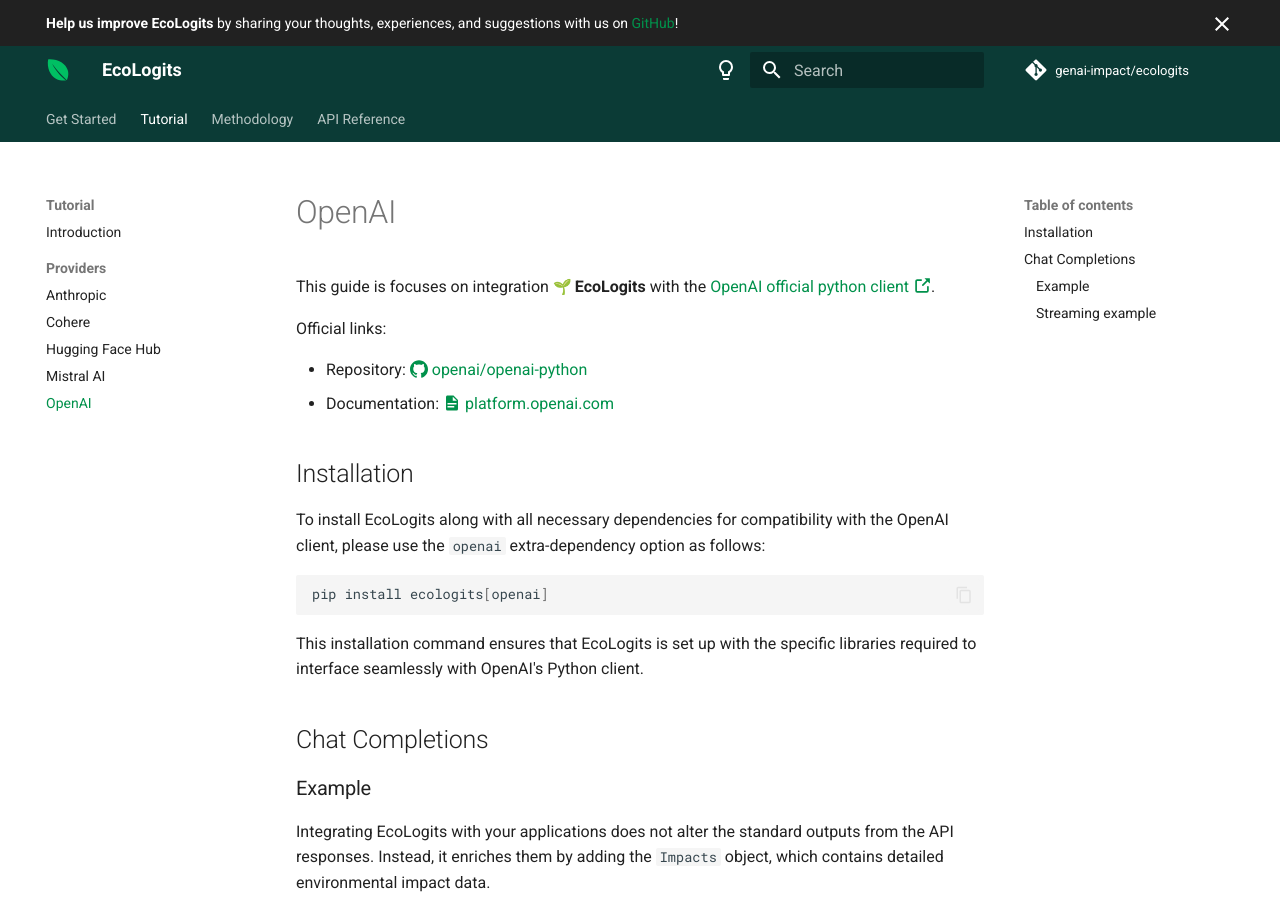
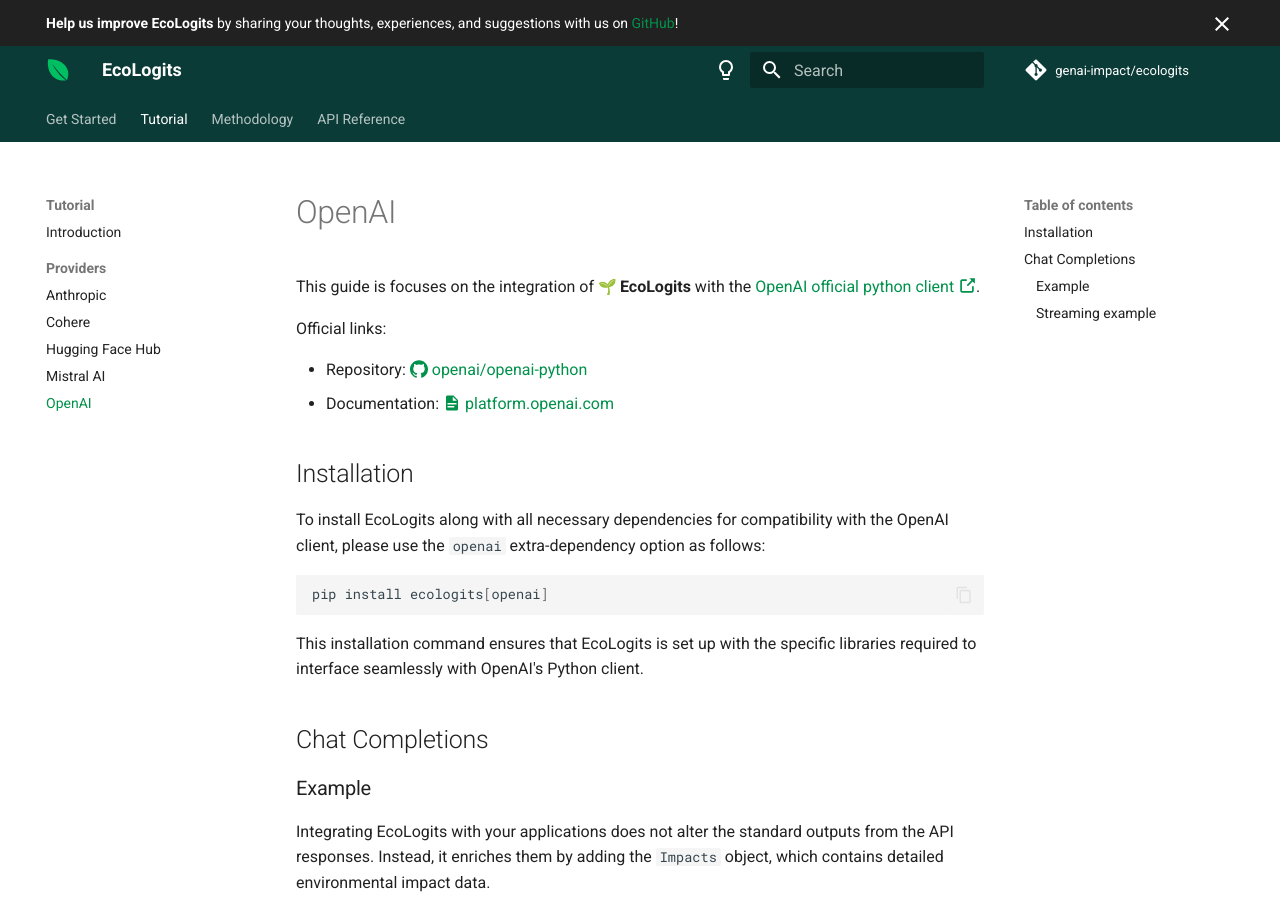
Before and after one commit to genai-impact/ecologits, an MkDocs documentation site: the page built from docs/tutorial/providers/openai.md, in a window 1280 px wide and 900 px high. Built offline with MkDocs 1.6.1 and Material for MkDocs 9.7.7, drawn with Linux system fonts in a browser that asks for light colours; emoji names are drawn with the system emoji font; comment, search, counter and statistics services are not loaded.

Commit message:
docs: fix intro sentence for openai and mistralai

```diff
--- a/docs/tutorial/providers/openai.md
+++ b/docs/tutorial/providers/openai.md
@@ -1,6 +1,6 @@
 # OpenAI
 
-This guide is focuses on integration :seedling: **EcoLogits** with the [OpenAI official python client :octicons-link-external-16:](https://github.com/openai/openai-python).
+This guide is focuses on the integration of :seedling: **EcoLogits** with the [OpenAI official python client :octicons-link-external-16:](https://github.com/openai/openai-python).
 
 Official links:
 
```
Also changed, not shown: docs/tutorial/providers/mistralai.md (+1 -1 lines).
